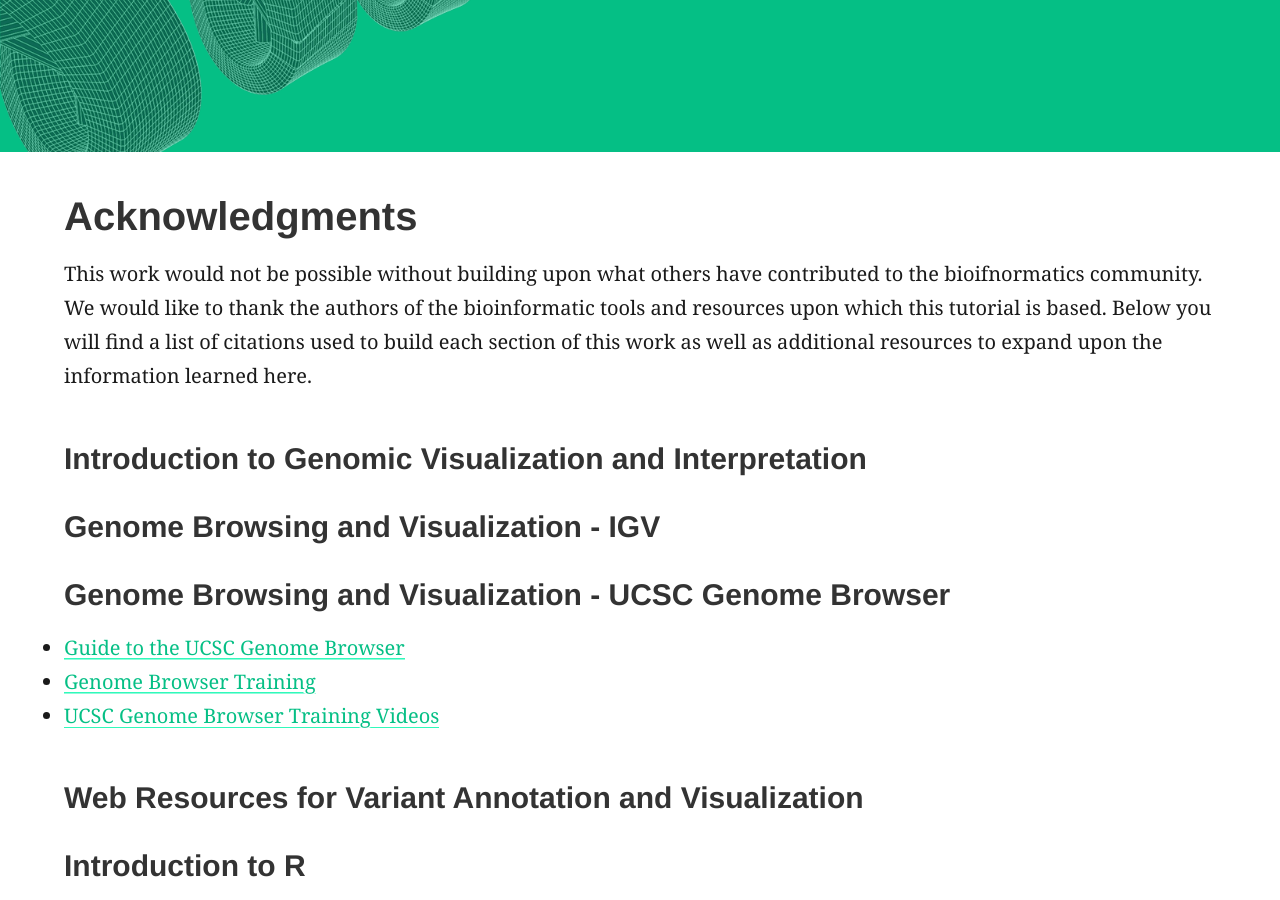
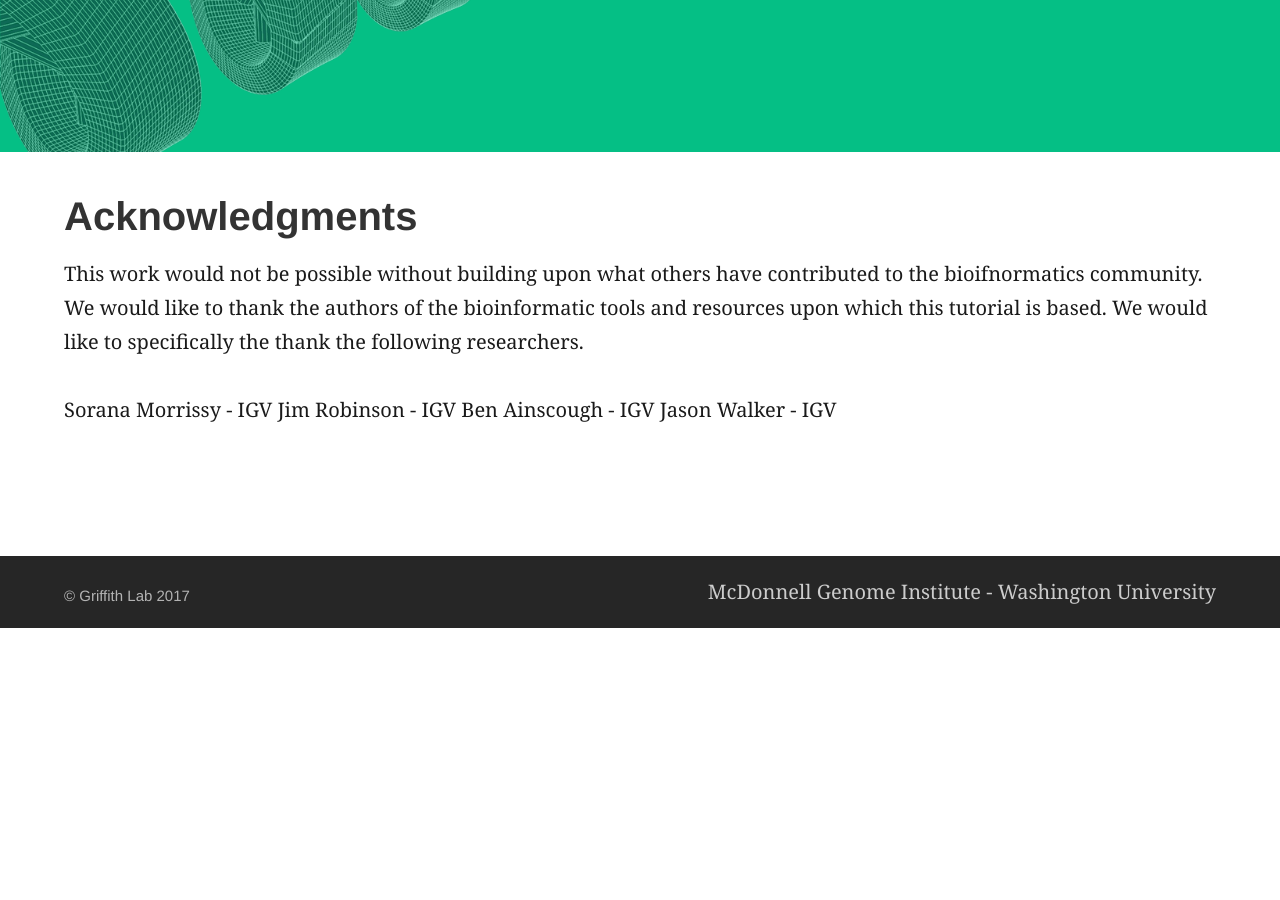
Before and after one commit to griffithlab/genviz.org, a Jekyll site: the page built from acknowledgements.md, in a window 1280 px wide and 900 px high, scrolled down 272 px. Built offline with Jekyll 4.4.1, drawn with Linux system fonts in a browser that asks for light colours; after the commit the page ends 900 px from its top, so only the background shows below that; some of the changed text lies outside the part shown.

Commit message:
added additional resources and modified acknoledgements

```diff
--- a/_config.yml
+++ b/_config.yml
@@ -90,6 +90,7 @@ navigation_header:
   Home: /
   Course: /course/
   Authors: /authors/
+  Additional Resources: /additional_resources/
   Acknowledgments: /acknowledgements/
   Search: /search/
 
--- a/acknowledgements.md
+++ b/acknowledgements.md
@@ -6,31 +6,9 @@ excerpt: ""
 layout: "home"
 ---
 
-This work would not be possible without building upon what others have contributed to the bioifnormatics community. We would like to thank the authors of the bioinformatic tools and resources upon which this tutorial is based. Below you will find a list of citations used to build each section of this work as well as additional resources to expand upon the information learned here.
+This work would not be possible without building upon what others have contributed to the bioifnormatics community. We would like to thank the authors of the bioinformatic tools and resources upon which this tutorial is based. We would like to specifically the thank the following researchers.
 
-### Introduction to Genomic Visualization and Interpretation
-
-### Genome Browsing and Visualization - IGV
-
-### Genome Browsing and Visualization - UCSC Genome Browser
-* [Guide to the UCSC Genome Browser](https://www.nature.com/scitable/ebooks/guide-to-the-ucsc-genome-browser-16569863)
-* [Genome Browser Training](https://genome.ucsc.edu/training/index.html)
-* [UCSC Genome Browser Training Videos](https://genome.ucsc.edu/training/vids/)
-
-### Web Resources for Variant Annotation and Visualization
-
-### Introduction to R
-
-### Introduction to ggplot2
-
-### Introduction to ggviz
-
-### Introduction to GenVisR
-
-### Differential Expresion with DEseq2
-
-### Pathway Analysis
-
-### Pathway Visualization
-
-### Clinical Variant Interpretations
+Sorana Morrissy - IGV
+Jim Robinson - IGV
+Ben Ainscough - IGV
+Jason Walker - IGV
```
Also changed, not shown: additional_resources.md (added, +36 -0 lines).
